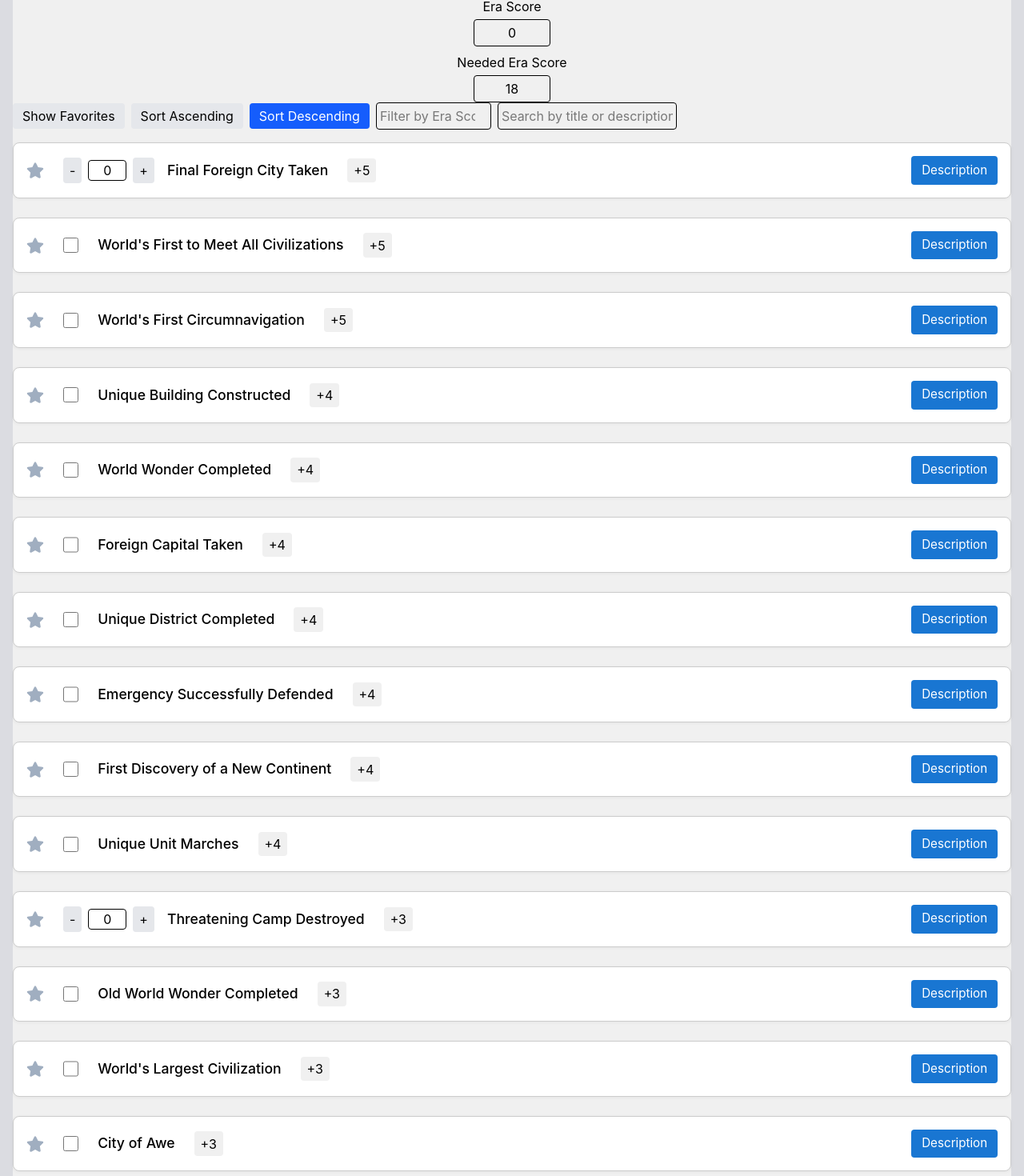
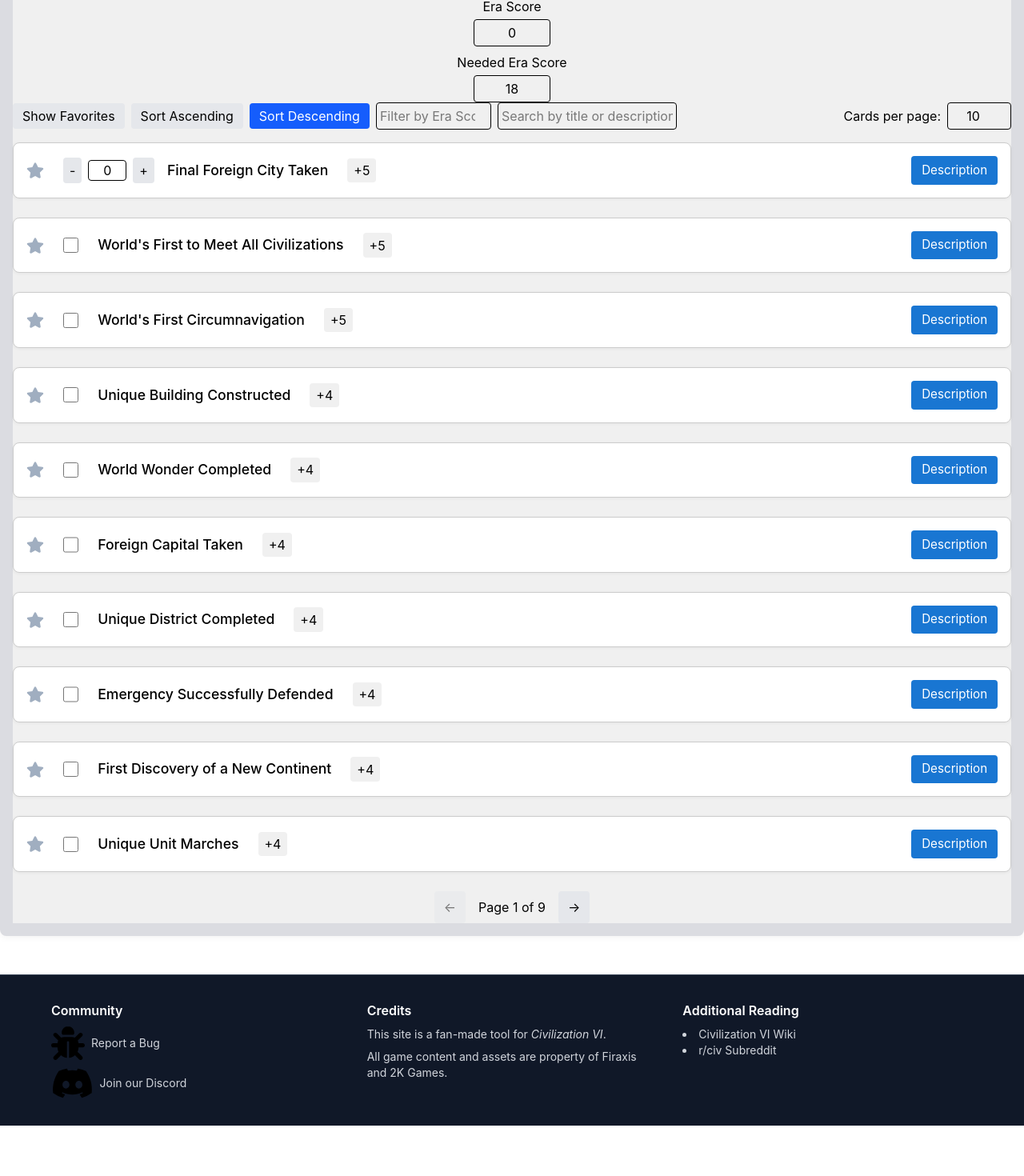
Before and after one commit to huntt3/Civ-6-Helper, a React (Vite) app: page / in a window 1280 px wide. Shown: the part 9700-11170 px from the top of the page at 80% size. After the commit the page ends 11107 px from the top, so only its background shows below. Built offline with nearby package versions, Linux system fonts and the light colour scheme.

Commit message:
EraScore Pagination

```diff
--- a/src/EraScoreTracker/EraScoreModal.jsx
+++ b/src/EraScoreTracker/EraScoreModal.jsx
@@ -22,9 +22,12 @@ const EraScoreModal = ({
       <div className="era-score-modal-content">
         <h3 id="modal-title">{title}</h3>
         <p>{description}</p>
-        <div className="era-score-era">
-          {minEra} - {maxEra}
-        </div>
+        {minEra != null ||
+          (maxEra != null && (
+            <div className="era-score-era">
+              {minEra} - {maxEra}
+            </div>
+          ))}
         <button
           onClick={onClose}
           className="era-score-modal-close"
--- a/src/EraScoreTracker/EraTrackerContainer.jsx
+++ b/src/EraScoreTracker/EraTrackerContainer.jsx
@@ -7,6 +7,17 @@ import "./EraTracker.css";
 const FAVORITES_KEY = "civ6-helper-eraScore-favorites";
 
 const EraTrackerContainer = ({ settings }) => {
+  // State for pagination
+  const [cardsPerPage, setCardsPerPage] = useState(() => {
+    const saved = localStorage.getItem("civ6-helper-cardsPerPage");
+    return saved !== null ? parseInt(saved, 10) : 10;
+  });
+  const [page, setPage] = useState(0);
+
+  // Save cardsPerPage to localStorage whenever it changes
+  useEffect(() => {
+    localStorage.setItem("civ6-helper-cardsPerPage", cardsPerPage);
+  }, [cardsPerPage]);
   const [eraScoreItems, setEraScoreItems] = useState([]);
   const [collapsed, setCollapsed] = useState(false);
   const [sortOrder, setSortOrder] = useState("desc"); // 'asc' or 'desc'
@@ -156,6 +167,13 @@ const EraTrackerContainer = ({ settings }) => {
     return b.eraScore - a.eraScore;
   });
 
+  // Pagination logic
+  const totalPages = Math.ceil(filteredItems.length / cardsPerPage);
+  const paginatedItems = filteredItems.slice(
+    page * cardsPerPage,
+    page * cardsPerPage + cardsPerPage
+  );
+
   // Handler to toggle favorite for a card by title
   const handleToggleFavorite = (title) => {
     setFavorites((prev) =>
@@ -218,9 +236,29 @@ const EraTrackerContainer = ({ settings }) => {
           onChange={(e) => setSearch(e.target.value)}
           className="p-1 border rounded w-56"
         />
+        {/* Cards per page input */}
+        <label className="flex items-center ml-auto">
+          <span className="mr-2">Cards per page:</span>
+          <input
+            type="number"
+            min="1"
+            max="100"
+            value={cardsPerPage}
+            onChange={(e) => {
+              let val =
+                e.target.value === "" ? 1 : parseInt(e.target.value, 10);
+              if (val < 1) val = 1;
+              if (val > 100) val = 100;
+              setCardsPerPage(val);
+              setPage(0); // Reset to first page when changing cards per page
+            }}
+            className="p-1 border rounded w-20 text-center"
+            aria-label="Cards per page"
+          />
+        </label>
       </div>
       <div className="era-score-list">
-        {filteredItems.map((item) => (
+        {paginatedItems.map((item) => (
           <EraScore
             key={item.title}
             {...item}
@@ -229,6 +267,32 @@ const EraTrackerContainer = ({ settings }) => {
           />
         ))}
       </div>
+      {/* Pagination controls */}
+      <div className="flex justify-center items-center mt-4 gap-4">
+        <button
+          onClick={() => setPage((p) => Math.max(0, p - 1))}
+          disabled={page === 0}
+          className={`px-3 py-2 rounded bg-gray-200 hover:bg-gray-300 ${
+            page === 0 ? "opacity-50 cursor-not-allowed" : ""
+          }`}
+          aria-label="Previous page"
+        >
+          &#8592;
+        </button>
+        <span>
+          Page {page + 1} of {totalPages}
+        </span>
+        <button
+          onClick={() => setPage((p) => Math.min(totalPages - 1, p + 1))}
+          disabled={page >= totalPages - 1}
+          className={`px-3 py-2 rounded bg-gray-200 hover:bg-gray-300 ${
+            page >= totalPages - 1 ? "opacity-50 cursor-not-allowed" : ""
+          }`}
+          aria-label="Next page"
+        >
+          &#8594;
+        </button>
+      </div>
     </CollapsibleContainer>
   );
 };
```
